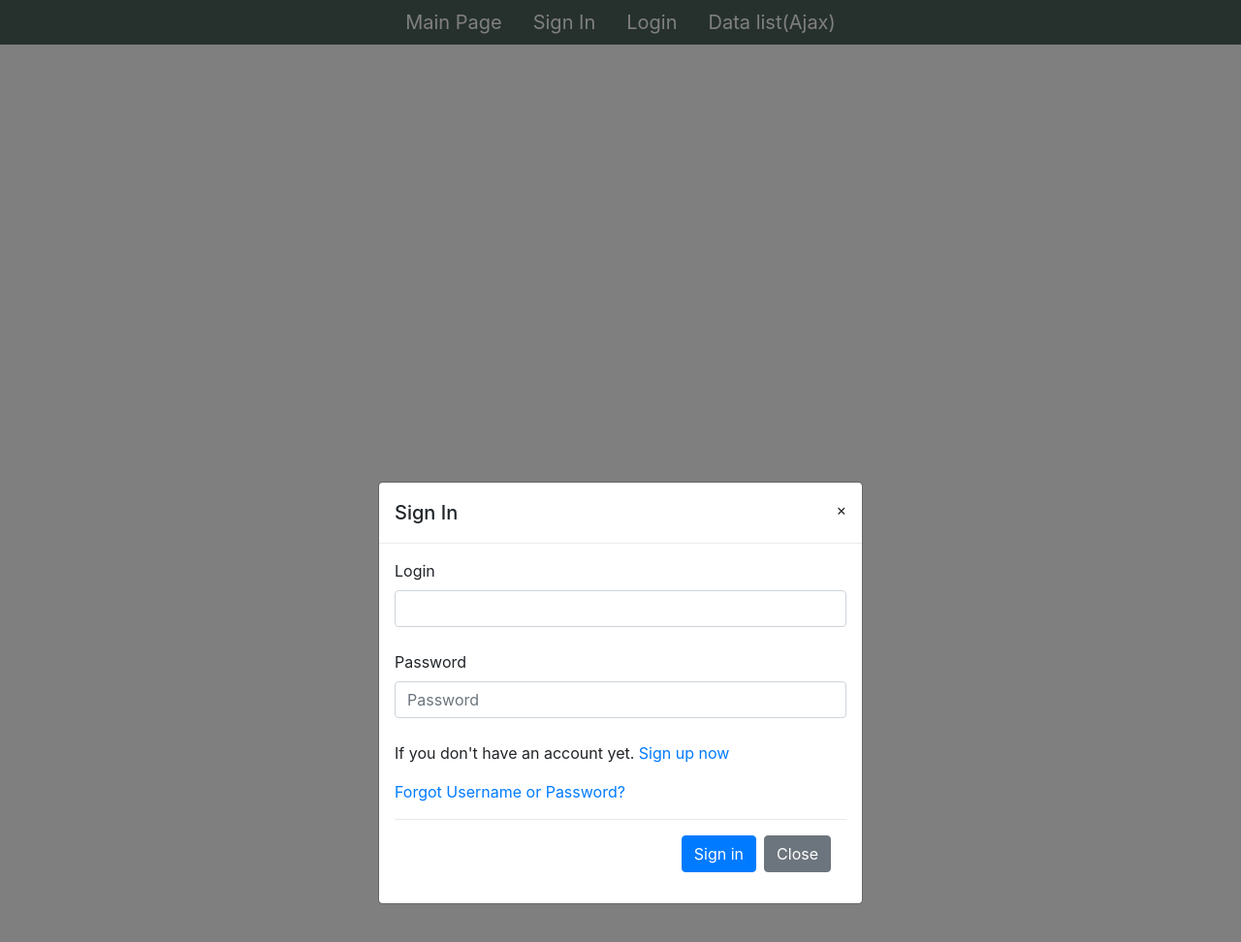
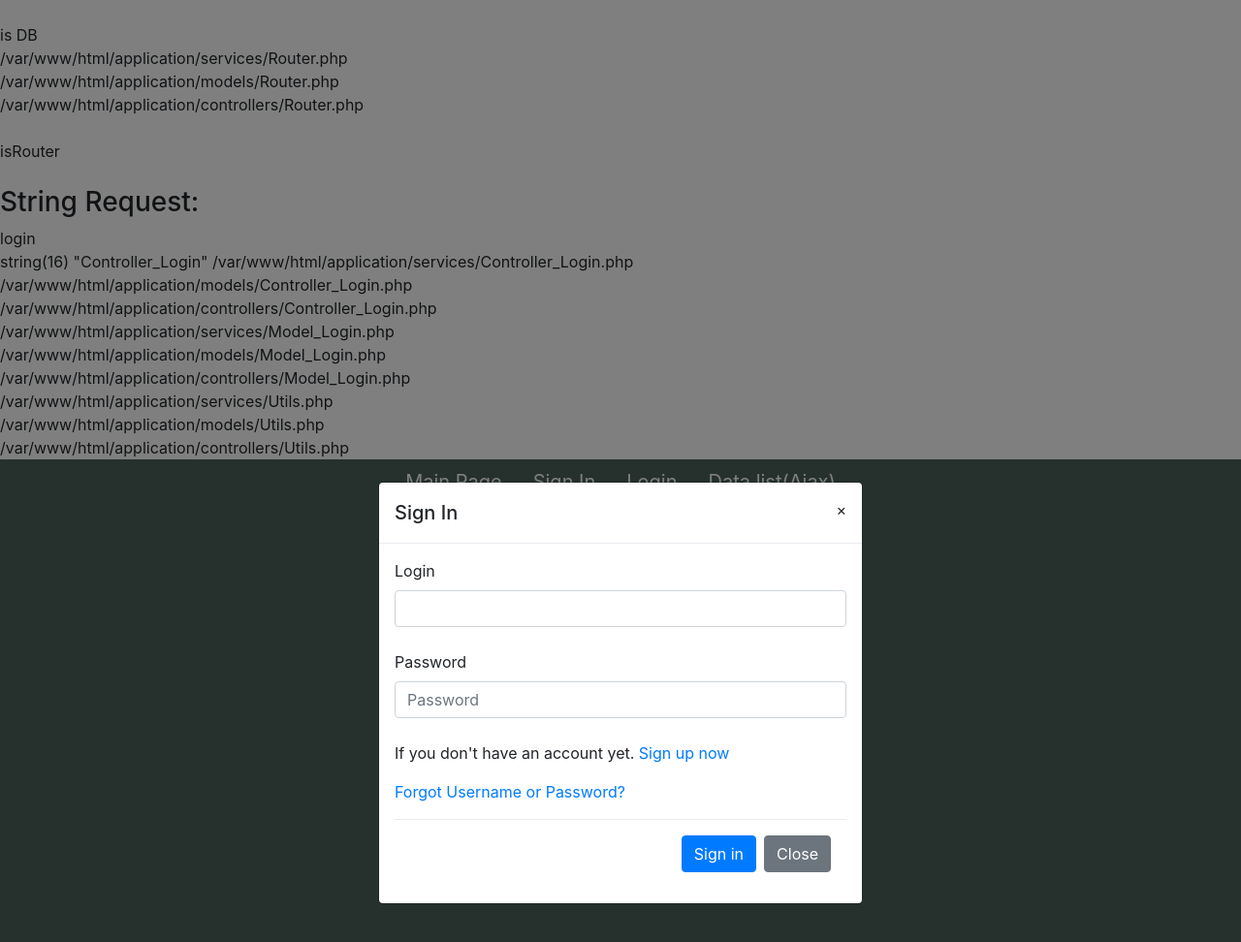
Before and after one commit to prosto7/auth, a PHP site: page /login in a window 1280 px wide. Shown: the top 972 px of the page at 97% size. Run offline with PHP 8.4, Linux system fonts and the light colour scheme.

Commit message:
add Router

```diff
--- a/application/autoloader.php
+++ b/application/autoloader.php
@@ -1,101 +1,40 @@
 <?php
-define('DS', $_SERVER['DOCUMENT_ROOT'].'/');
 
-function autoload($class) {
 
-	if( file_exists(DS."application/models/".$class.".php" ) ){
-        require_once DS."application/models/".$class.".php";
+function autoload($class)
+{
 
-    }
-    elseif( file_exists(DS."application/controllers/".$class.".php" ) ){
-		require_once  DS."application/controllers/".$class.".php";
+		/* 	$path = [
+			DS."/application/$class.php",
+			DS."/application/services/$class.php",
+			DS."/application/controllers/$class.php",
+			DS."/application/models/$class.php"
 
-    }elseif( file_exists(DS."application/view/".$class.".php") ){
-		require_once  DS."application/view/".$class.".php";
+		];
+		foreach ($path AS $file) {
+			if (file_exists($file)) {
+			require_once $file;
 
-	}elseif( file_exists(DS."application/services/".$class.".php") ){
-		require_once  DS."application/services/".$class.".php";
+			}
+		} */
 
-    } elseif( file_exists(DS."application/core/".$class.".php") )
-		{
-			require_once  DS."application/core/".$class.".php";
+	  echo DS . "application/services/" . $class . ".php";
+	  echo '</br>';
+	  echo DS . "application/models/" . $class . ".php";
+	  echo '</br>';
+	  echo DS . "application/controllers/" . $class . ".php";
+	  echo '</br>';
 
-	} else {
-		throw new Exception('Failed to include class' . $class);
+	  	 if (file_exists(DS . "application/services/" . $class . ".php")) {
+			include_once  DS . "/application/services/" . $class . ".php";
+	} elseif (file_exists(DS . "application/models/" . $class . ".php")) {
+			include_once DS . "application/models/" . $class . ".php";
+
+	} elseif (file_exists(DS . "application/controllers/" . $class . ".php")) {
+		include_once  DS . "application/controllers/" . $class . ".php";
+	} else{
+		// throw new Exception('Failed to include class' . $class);
+	}
 	}
 
-	// контроллер и действие по умолчанию
-
-
-	}
-
-		$controller_name = 'Main';
-		$action_name = 'index';
-
-		$routes = explode('/', $_SERVER['REQUEST_URI']);
-
-		// получаем имя контроллера
-		if ( !empty($routes[1]) )
-		{
-			$controller_name = $routes[1];
-		}
-
-		// получаем имя экшена
-		if ( !empty($routes[2]) )
-		{
-			$action_name = $routes[2];
-		}
-
-		// добавляем префиксы
-		$model_name = 'Model_'.$controller_name;
-		$controller_name = 'Controller_'.$controller_name;
-		$action_name = 'action_'.$action_name;
-
-
-		// подцепляем файл с классом модели (файла модели может и не быть)
-
-		$model_file = strtolower($model_name).'.php';
-		$model_path = DS."application/models/".$model_file;
-		if(file_exists($model_path))
-		{
-			include_once DS."application/models/".$model_file;
-		}
-
-		// подцепляем файл с классом контроллера
-		$controller_file = strtolower($controller_name).'.php';
-		$controller_path = DS."application/controllers/".$controller_file;
-		if(file_exists($controller_path))
-		{
-			include_once (DS."application/controllers/".$controller_file);
-		}
-		else
-		{
-			/*
-			правильно было бы кинуть здесь исключение,
-			но для упрощения сразу сделаем редирект на страницу 404
-			*/
-			ErrorPage404();
-		}
-
-		// создаем контроллер
-		$controller = new $controller_name;
-		$action = $action_name;
-
-		if(method_exists($controller, $action))
-		{
-			// вызываем действие контроллера
-			$controller->$action();
-		}
-		else
-		{
-			// здесь также разумнее было бы кинуть исключение
-			ErrorPage404();
-		}
-
-	function ErrorPage404()
-	{
-        $host = 'http://'.$_SERVER['HTTP_HOST'].'/';
-        header('HTTP/1.1 404 Not Found');
-		header("Status: 404 Not Found");
-		header('Location:'.$host.'404');
-    }
+	spl_autoload_register('autoload');
--- a/application/bootstrap.php
+++ b/application/bootstrap.php
@@ -1,14 +1,20 @@
 
 <?php
 
+require_once './config/database.php';
+require_once 'core/Controller.php';
+require_once 'core/Model.php';
+require_once 'core/View.php';
+require_once 'autoloader.php';
+spl_autoload_register('autoload');
+
+$router = new Router();
+$router->run();
 
 
-require_once './config/database.php';
-require_once 'core/model.php';
-require_once 'core/view.php';
-require_once 'core/controller.php';
-require_once 'services/Utils.php';
-require_once 'autoloader.php';
 
 
-spl_autoload_register('autoload');
+echo '</br>';
+echo 'end';
+
+?>
--- a/application/models/model_login.php
+++ b/application/models/Model_Login.php
@@ -1,4 +1,4 @@
-<?php session_start();
+<?php
 
 class Model_Login extends Model
 {
@@ -8,7 +8,7 @@ class Model_Login extends Model
 
         $login = $_POST['login'];
         $password = $_POST['password'];
-        $sql = DB::run("SELECT salt,pass,roleid FROM `users` WHERE `login` = :login", array('login' => $login));
+        $sql = DB::run("SELECT salt,pass,roleid FROM `users` WHERE `login` = :login", ['login' => $login]);
         $salt_row = $sql->fetch(PDO::FETCH_ASSOC);
         if ($salt_row != false) {
             $hashed_password = $salt_row['pass'];
--- /dev/null
+++ b/application/services/Router.php
@@ -0,0 +1,90 @@
+<?php
+
+
+echo '</br>';
+echo 'isRouter';
+echo '</br>';
+
+
+
+class Router
+
+{
+    private $routes;
+
+    public function __construct()
+    {
+
+        $routePath = DS.'config/routes.php';
+        $this->routes = include($routePath);
+
+    }
+
+/*
+  Returns request string
+ */
+
+    private function getURI() {
+        //  получить строку запроса
+        if (!empty($_SERVER['REQUEST_URI'])) {
+           return trim($_SERVER['REQUEST_URI'], '/');
+        }
+
+
+    }
+
+    public function run(){
+
+        $uri = $this->getURI();
+
+        echo '</br><h3>String Request:</h3>';
+        echo $uri;
+        echo '</br>';
+
+        //  Проверить наличие такого запроса в роутес.пхп
+            foreach($this->routes as $uriPattern => $path){
+                // сравнить $uriPattern and $uri
+                // ~ - используется в качестве разделителей вместо слэшей , т.к. слэши попадются в uri
+                if (preg_match("~$uriPattern~", $uri)) {
+                    // echo '<pre>';
+                    // echo $path;
+                    // echo '</pre>';
+
+                    $segments = explode('/', $path);
+                    $controller_name = array_shift($segments);
+                    $controller_name = ucfirst($controller_name);
+                    $controller_name =  'Controller_'.$controller_name;
+                    $action_name = 'action_'.(array_shift($segments));
+                    $action = $action_name;
+                    var_dump($controller_name);
+                    $controller = new $controller_name;
+
+                        if (!method_exists($controller,$action_name)) {
+                            exit ("Method $action_name not found");
+                        }
+                        else {
+                            $controller->$action();
+                        }
+
+                    echo '<br>Class: '. $controller_name;
+                    echo '<br> Method: ' . $action_name;
+                }
+
+            }
+
+        // Если есть совпадение , определить какой контроллер и акшн обрабатывают зхапрос
+
+
+        // подключить файл класса контроллера
+
+
+        // создать объект вызвать метод акшн
+
+
+        // print_r($this->routes);
+        // echo 'class router,method run';
+    }
+
+
+
+}
--- a/application/views/table_view.php
+++ b/application/views/table_view.php
@@ -68,10 +68,7 @@ $(document).ready(function() {
                            "visible": false
                        } // id is hide,but it's need for initialisation data and draw modal window with data
 
-
                    ],
-
-
                });
 
            });
--- a/config/database.php
+++ b/config/database.php
@@ -40,3 +40,9 @@ class DB
 
 
 }
+
+echo '</br>';
+echo 'is DB ';
+echo '</br>';
+
+?>
--- /dev/null
+++ b/config/routes.php
@@ -0,0 +1,10 @@
+<?php
+
+return array(
+    'main' => 'main/index',  // Controller_Main
+    'login'=> 'login/index',
+    '404' => '404/index',
+    'table'=> 'table/index'
+);
+
+?>
--- a/index.php
+++ b/index.php
@@ -1,6 +1,11 @@
-<?php
+<?php  session_start();
 ini_set('display_errors', 1);
+error_reporting(E_ALL);
+
+define('DS', $_SERVER['DOCUMENT_ROOT'] . '/');
+
 require_once 'application/bootstrap.php';
 
 
+
 ?>
```
Also changed, not shown: application/controllers/Сontroller_Main.php (renamed from application/controllers/controller_main.php, +4 -3 lines), application/controllers/Сontroller_Table.php (renamed from application/controllers/controller_table.php, +10 -0 lines), application/controllers/Controller_404.php (renamed from application/controllers/controller_404.php), application/controllers/Controller_Login.php (renamed from application/controllers/controller_login.php), application/core/Controller.php (renamed from application/core/controller.php), application/core/Model.php (renamed from application/core/model.php), application/core/View.php (renamed from application/core/view.php), application/models/Model_Table.php (renamed from application/models/model_table.php).
